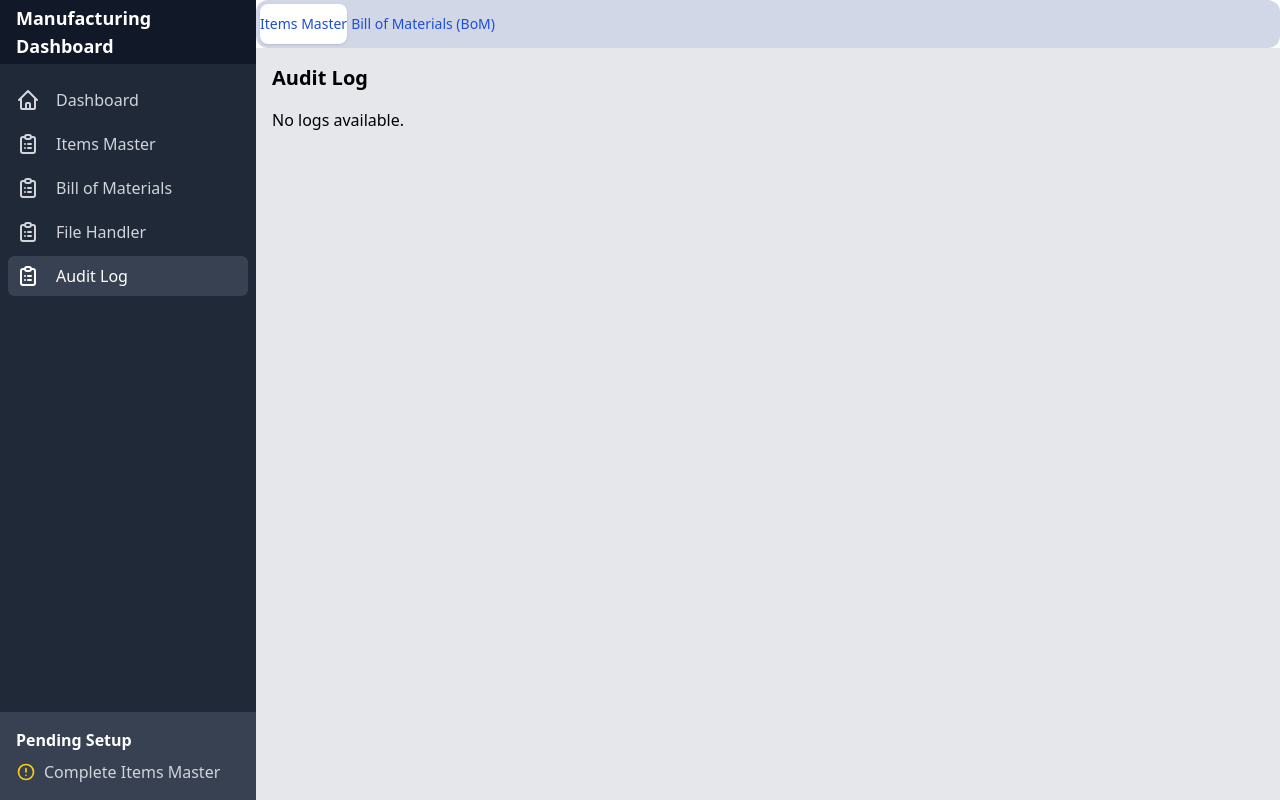
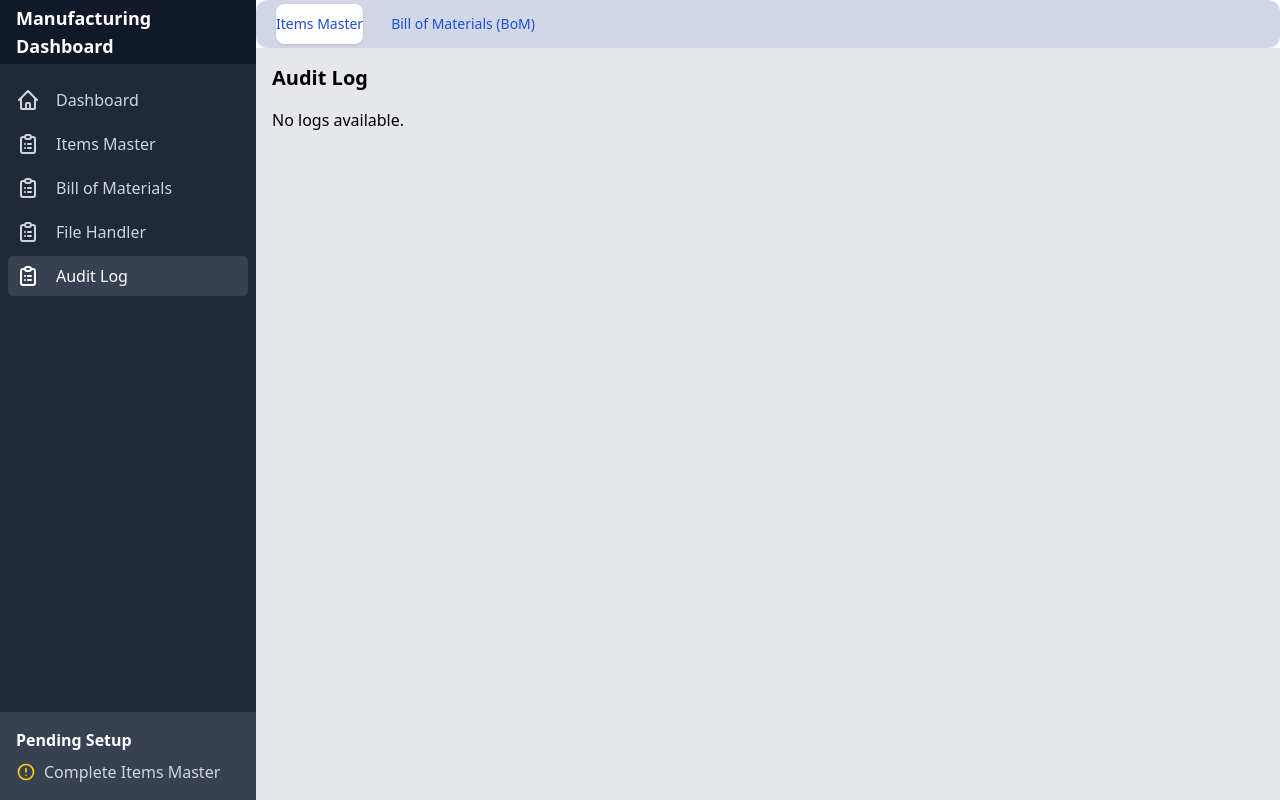
Before and after one commit to mohit7479/MasterList-Management, a React (Create React App) app: page /audit-log in a window 1280 px wide. Built offline with nearby package versions, Linux system fonts and the light colour scheme.

Commit message:
Update MainNavigation.jsx

```diff
--- a/src/components/MainNavigation.jsx
+++ b/src/components/MainNavigation.jsx
@@ -30,7 +30,7 @@ const MainNavigation = () => {
               key={category}
               className={({ selected }) =>
                 `w-full sm:w-auto py-2.5 text-sm font-medium leading-5 text-blue-700 rounded-lg
-                 focus:outline-none focus:ring-2 ring-offset-2 ring-offset-blue-400 ring-white ring-opacity-60
+                 focus:outline-none focus:ring-2 ring-offset-2 ring-offset-blue-400 ring-white ring-opacity-60 ml-4 mr-6
                  ${
                    selected
                      ? "bg-white shadow"
```
